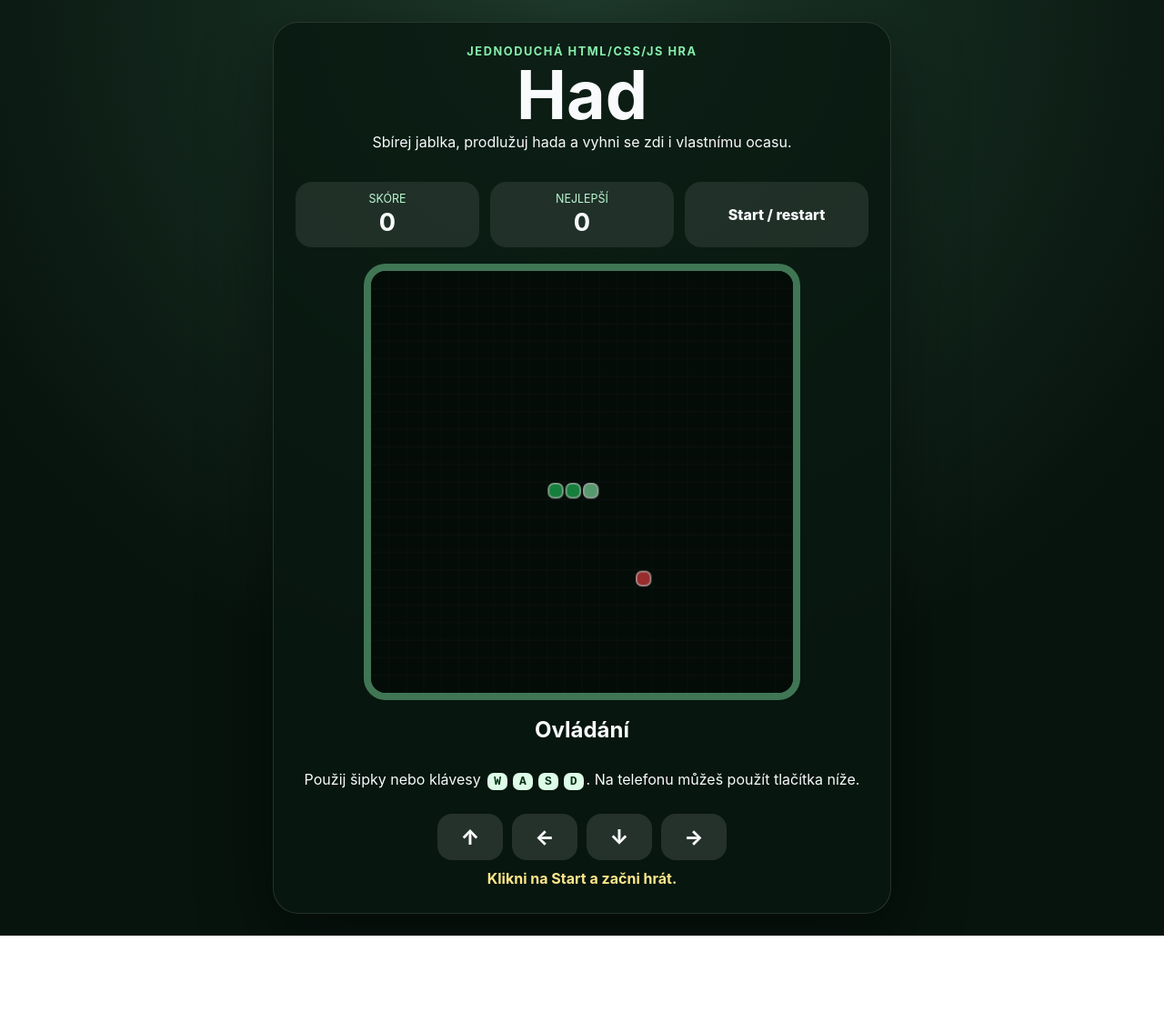
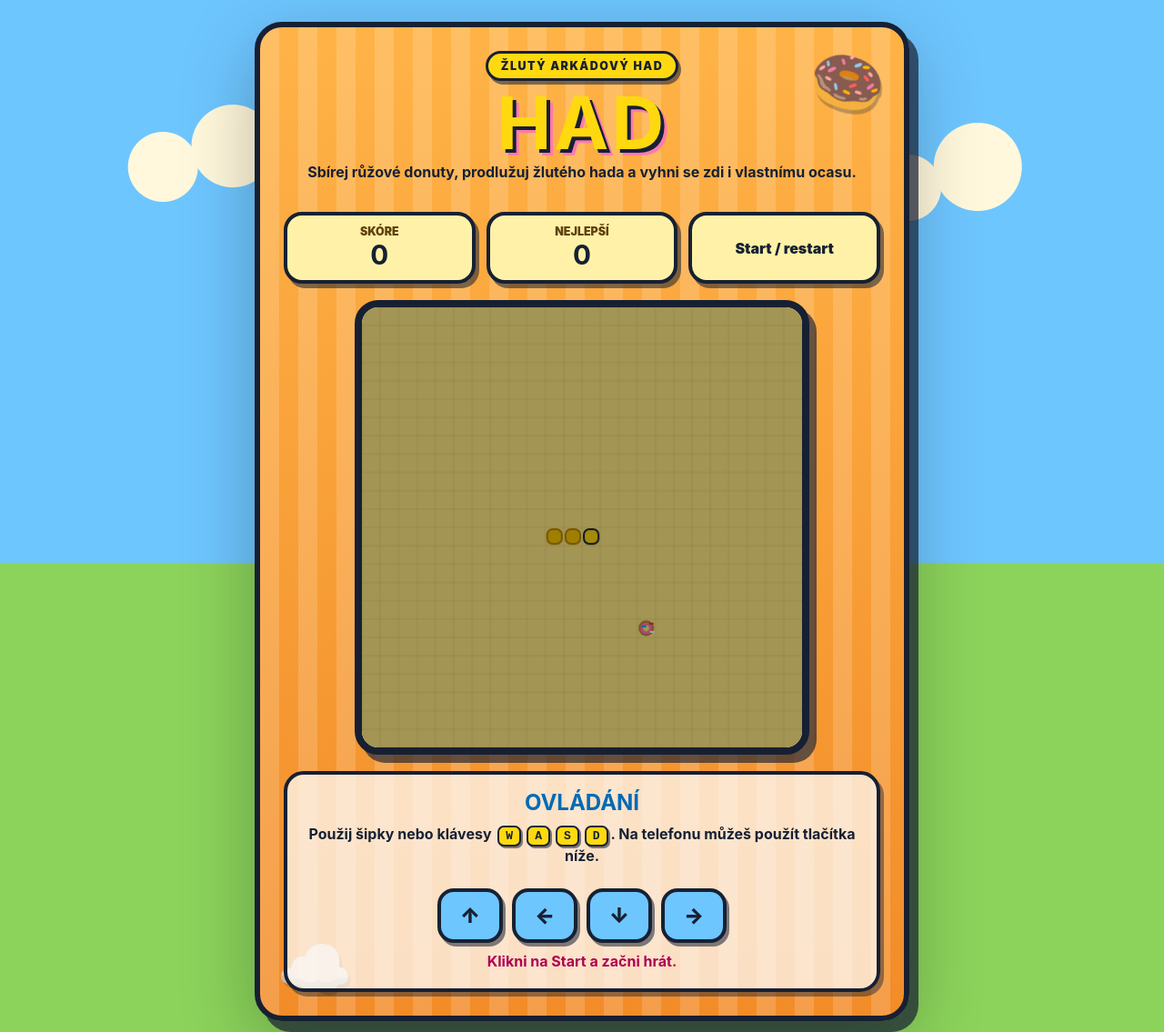
Before and after one commit to FleshD/PROJEKT-AI, a website: page snake-game/index.html in a window 1280 px wide. Shown: the top 1135 px of the page at 91% size. Before the commit the page ends 1029 px from the top, so only its background shows below. Drawn offline with Linux system fonts and the light colour scheme.

Commit message:
Restyle snake game with Springfield theme

```diff
--- a/snake-game/index.html
+++ b/snake-game/index.html
@@ -3,15 +3,15 @@
 <head>
   <meta charset="UTF-8" />
   <meta name="viewport" content="width=device-width, initial-scale=1.0" />
-  <title>Had v prohlížeči</title>
+  <title>Had ve stylu Springfieldu</title>
   <link rel="stylesheet" href="styles.css" />
 </head>
 <body>
   <main class="game-shell">
     <section class="hero">
-      <p class="eyebrow">Jednoduchá HTML/CSS/JS hra</p>
+      <p class="eyebrow">Žlutý arkádový had</p>
       <h1>Had</h1>
-      <p>Sbírej jablka, prodlužuj hada a vyhni se zdi i vlastnímu ocasu.</p>
+      <p>Sbírej růžové donuty, prodlužuj žlutého hada a vyhni se zdi i vlastnímu ocasu.</p>
     </section>
 
     <section class="scoreboard" aria-label="Skóre hry">
--- a/snake-game/script.js
+++ b/snake-game/script.js
@@ -42,7 +42,7 @@ touchButtons.forEach((button) => {
 function startGame() {
   resetGame();
   isRunning = true;
-  messageElement.textContent = 'Hra běží! Sbírej červená jablka.';
+  messageElement.textContent = 'Hra běží! Sbírej springfieldské donuty.';
   clearInterval(gameLoop);
   gameLoop = setInterval(updateGame, 115);
 }
@@ -115,13 +115,13 @@ function placeApple() {
 }
 
 function draw() {
-  context.fillStyle = '#07130d';
+  context.fillStyle = '#ffe982';
   context.fillRect(0, 0, canvas.width, canvas.height);
   drawGrid();
-  drawTile(apple, '#ef4444', '#fecaca');
+  drawDonut(apple);
 
   snake.forEach((part, index) => {
-    drawTile(part, index === 0 ? '#86efac' : '#22c55e', index === 0 ? '#dcfce7' : '#bbf7d0');
+    drawTile(part, index === 0 ? '#ffd90f' : '#f7c600', index === 0 ? '#172033' : '#b88700');
   });
 
   if (!isRunning) {
@@ -131,7 +131,7 @@ function draw() {
 }
 
 function drawGrid() {
-  context.strokeStyle = 'rgba(255, 255, 255, 0.04)';
+  context.strokeStyle = 'rgba(23, 32, 51, 0.08)';
   context.lineWidth = 1;
 
   for (let line = 0; line <= tileCount; line += 1) {
@@ -158,6 +158,37 @@ function drawTile(tile, fill, stroke) {
   drawRoundedRect(context, x, y, size, size, 6);
   context.fill();
   context.stroke();
+}
+
+function drawDonut(tile) {
+  const centerX = tile.x * tileSize + tileSize / 2;
+  const centerY = tile.y * tileSize + tileSize / 2;
+  const outerRadius = tileSize * 0.42;
+  const innerRadius = tileSize * 0.16;
+
+  context.fillStyle = '#c47a2c';
+  context.beginPath();
+  context.arc(centerX, centerY, outerRadius, 0, Math.PI * 2);
+  context.fill();
+
+  context.fillStyle = '#ff79b0';
+  context.beginPath();
+  context.arc(centerX, centerY, outerRadius * 0.78, 0, Math.PI * 2);
+  context.fill();
+
+  context.fillStyle = '#ffe982';
+  context.beginPath();
+  context.arc(centerX, centerY, innerRadius, 0, Math.PI * 2);
+  context.fill();
+
+  drawSprinkle(centerX - 5, centerY - 3, '#00a6ff');
+  drawSprinkle(centerX + 4, centerY + 3, '#ffffff');
+  drawSprinkle(centerX + 3, centerY - 6, '#ef3340');
+}
+
+function drawSprinkle(x, y, color) {
+  context.fillStyle = color;
+  context.fillRect(x, y, 5, 2);
 }
 
 function drawRoundedRect(drawingContext, x, y, width, height, radius) {
--- a/snake-game/styles.css
+++ b/snake-game/styles.css
@@ -1,5 +1,17 @@
 * {
   box-sizing: border-box;
+}
+
+:root {
+  --simpson-yellow: #ffd90f;
+  --sky-blue: #6ec6ff;
+  --cloud-white: #fff8dc;
+  --donut-pink: #ff79b0;
+  --sprinkle-blue: #00a6ff;
+  --sprinkle-red: #ef3340;
+  --living-room-orange: #f28c28;
+  --sofa-brown: #8b4a22;
+  --ink: #172033;
 }
 
 body {
@@ -8,20 +20,60 @@ body {
   display: grid;
   place-items: center;
   padding: 24px;
-  color: #f8fafc;
+  color: var(--ink);
   font-family: Inter, ui-sans-serif, system-ui, -apple-system, BlinkMacSystemFont, "Segoe UI", sans-serif;
-  background: radial-gradient(circle at top, #1f3b2d, #07130d 65%);
+  background:
+    radial-gradient(circle at 14% 16%, var(--cloud-white) 0 38px, transparent 39px),
+    radial-gradient(circle at 20% 14%, var(--cloud-white) 0 45px, transparent 46px),
+    radial-gradient(circle at 78% 18%, var(--cloud-white) 0 36px, transparent 37px),
+    radial-gradient(circle at 84% 16%, var(--cloud-white) 0 48px, transparent 49px),
+    linear-gradient(180deg, var(--sky-blue) 0 54%, #8bd35b 54% 100%);
 }
 
 .game-shell {
-  width: min(100%, 680px);
+  position: relative;
+  width: min(100%, 720px);
   display: grid;
   gap: 18px;
-  padding: 24px;
-  border: 1px solid rgba(255, 255, 255, 0.12);
-  border-radius: 28px;
-  background: rgba(8, 24, 16, 0.78);
-  box-shadow: 0 24px 80px rgba(0, 0, 0, 0.42);
+  padding: 26px;
+  overflow: hidden;
+  border: 6px solid var(--ink);
+  border-radius: 30px;
+  background:
+    linear-gradient(90deg, rgba(255, 255, 255, 0.16) 50%, transparent 50%) 0 0 / 42px 42px,
+    linear-gradient(180deg, #ffb347, var(--living-room-orange));
+  box-shadow: 10px 12px 0 rgba(23, 32, 51, 0.7), 0 24px 80px rgba(0, 0, 0, 0.26);
+}
+
+.game-shell::before,
+.game-shell::after {
+  position: absolute;
+  z-index: 0;
+  font-size: 4.2rem;
+  filter: drop-shadow(3px 4px 0 rgba(23, 32, 51, 0.28));
+  pointer-events: none;
+}
+
+.game-shell::before {
+  content: "🍩";
+  right: 20px;
+  top: 18px;
+  transform: rotate(16deg);
+}
+
+.game-shell::after {
+  content: "☁️";
+  left: 18px;
+  bottom: 12px;
+  opacity: 0.7;
+}
+
+.hero,
+.scoreboard,
+#game,
+.help {
+  position: relative;
+  z-index: 1;
 }
 
 .hero {
@@ -29,12 +81,18 @@ body {
 }
 
 .eyebrow {
-  margin: 0 0 8px;
-  color: #86efac;
-  font-size: 0.8rem;
-  font-weight: 700;
+  display: inline-block;
+  margin: 0 0 10px;
+  padding: 6px 14px;
+  border: 3px solid var(--ink);
+  border-radius: 999px;
+  background: var(--simpson-yellow);
+  color: var(--ink);
+  font-size: 0.78rem;
+  font-weight: 900;
   letter-spacing: 0.12em;
   text-transform: uppercase;
+  box-shadow: 3px 4px 0 rgba(23, 32, 51, 0.55);
 }
 
 h1,
@@ -45,8 +103,17 @@ p {
 
 h1 {
   margin-bottom: 8px;
-  font-size: clamp(2.4rem, 7vw, 4.6rem);
+  color: var(--simpson-yellow);
+  font-size: clamp(2.6rem, 7vw, 5rem);
   line-height: 0.9;
+  letter-spacing: 0.04em;
+  text-shadow: 4px 4px 0 var(--ink), 7px 7px 0 var(--donut-pink);
+  text-transform: uppercase;
+}
+
+.hero p:last-child,
+.help p {
+  font-weight: 750;
 }
 
 .scoreboard {
@@ -57,11 +124,12 @@ h1 {
 
 .scoreboard div,
 .scoreboard button {
-  min-height: 72px;
-  border: 0;
-  border-radius: 18px;
-  background: rgba(255, 255, 255, 0.09);
+  min-height: 76px;
+  border: 4px solid var(--ink);
+  border-radius: 20px;
+  background: #fff2a8;
   color: inherit;
+  box-shadow: 4px 5px 0 rgba(23, 32, 51, 0.55);
 }
 
 .scoreboard div {
@@ -71,54 +139,71 @@ h1 {
 }
 
 .scoreboard span {
-  color: #bbf7d0;
+  color: #60410e;
   font-size: 0.78rem;
+  font-weight: 900;
   text-transform: uppercase;
 }
 
 .scoreboard strong {
-  font-size: 1.7rem;
+  color: var(--ink);
+  font-size: 1.85rem;
 }
 
 button {
   cursor: pointer;
   font: inherit;
-  font-weight: 800;
-  transition: transform 0.16s ease, background 0.16s ease;
+  font-weight: 900;
+  transition: transform 0.16s ease, background 0.16s ease, box-shadow 0.16s ease;
 }
 
 button:hover,
 button:focus-visible {
-  transform: translateY(-2px);
-  background: rgba(34, 197, 94, 0.32);
-  outline: 2px solid #86efac;
-  outline-offset: 2px;
+  transform: translateY(-3px);
+  background: var(--donut-pink);
+  outline: 3px solid #ffffff;
+  outline-offset: 3px;
+  box-shadow: 6px 7px 0 rgba(23, 32, 51, 0.65);
 }
 
 #game {
   width: 100%;
-  max-width: 480px;
+  max-width: 500px;
   aspect-ratio: 1;
   justify-self: center;
-  border: 8px solid rgba(134, 239, 172, 0.45);
-  border-radius: 24px;
-  background: #07130d;
+  border: 8px solid var(--ink);
+  border-radius: 26px;
+  background: #ffe982;
+  box-shadow: inset 0 0 0 6px #ffffff, 8px 9px 0 rgba(23, 32, 51, 0.65);
 }
 
 .help {
   display: grid;
   gap: 10px;
+  padding: 16px;
+  border: 4px solid var(--ink);
+  border-radius: 22px;
+  background: rgba(255, 255, 255, 0.72);
   text-align: center;
+  box-shadow: 4px 5px 0 rgba(23, 32, 51, 0.45);
+}
+
+.help h2 {
+  margin-bottom: 0;
+  color: #006bb6;
+  text-transform: uppercase;
 }
 
 kbd {
   display: inline-block;
   margin-inline: 3px;
   padding: 2px 7px;
+  border: 2px solid var(--ink);
   border-radius: 7px;
-  background: #dcfce7;
-  color: #052e16;
-  font-weight: 800;
+  background: var(--simpson-yellow);
+  color: var(--ink);
+  font-weight: 900;
+  box-shadow: 2px 2px 0 rgba(23, 32, 51, 0.55);
 }
 
 .touch-controls {
@@ -129,19 +214,20 @@ kbd {
 }
 
 .touch-controls button {
-  border: 0;
-  border-radius: 16px;
+  border: 4px solid var(--ink);
+  border-radius: 18px;
   padding: 12px;
-  background: rgba(255, 255, 255, 0.12);
-  color: #f8fafc;
-  font-size: 1.4rem;
+  background: var(--sky-blue);
+  color: var(--ink);
+  font-size: 1.45rem;
+  box-shadow: 3px 4px 0 rgba(23, 32, 51, 0.55);
 }
 
 .message {
   min-height: 1.5em;
   margin-bottom: 0;
-  color: #fde68a;
-  font-weight: 700;
+  color: #b0004f;
+  font-weight: 900;
 }
 
 @media (max-width: 560px) {
@@ -151,6 +237,13 @@ kbd {
 
   .game-shell {
     padding: 16px;
+    border-width: 4px;
+  }
+
+  .game-shell::before {
+    font-size: 3rem;
+    right: 10px;
+    top: 12px;
   }
 
   .scoreboard {
```
Also changed, not shown: snake-game/README.md.
